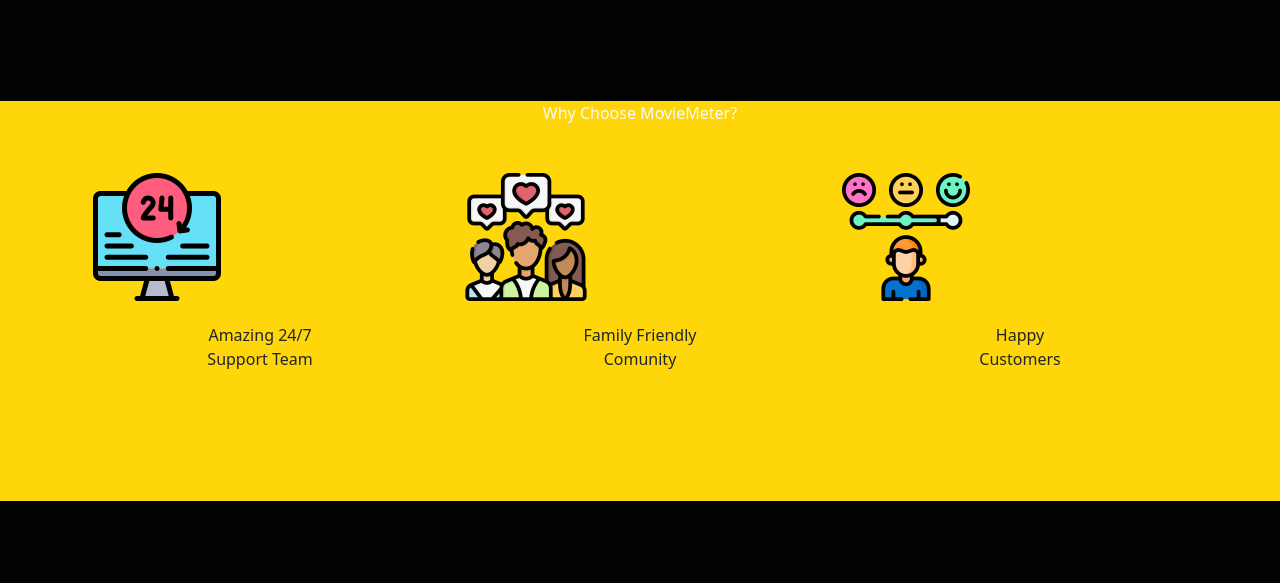
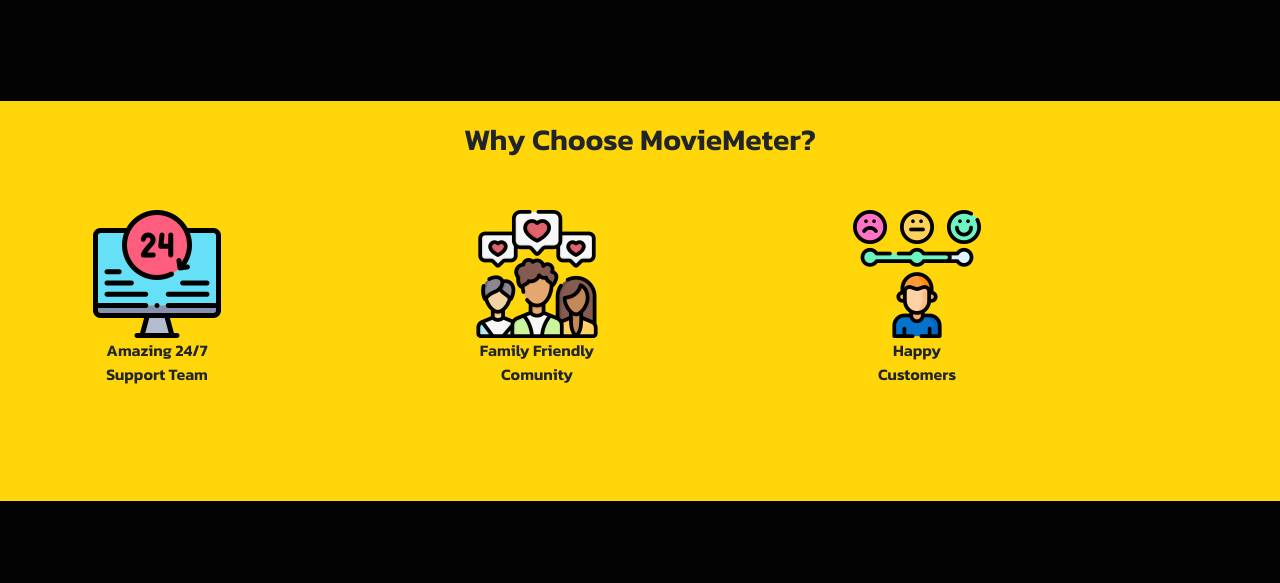
Before and after one commit to DhiradjT/moviemeter, a PHP site: page /about.php in a window 1280 px wide. Shown: the part 545-1128 px from the top of the page. Run offline with PHP 8.4, Linux system fonts and the light colour scheme.

Commit message:
about icons verplaatst

```diff
--- a/about.php
+++ b/about.php
@@ -88,22 +88,25 @@
   <div class="container">
     <div class="row">
 
-    <div class="col-md-12 mb-5 text-center text-light">Why Choose MovieMeter?</div>
+    <div class="col-md-12 mt-3 mb-5 text-center"><div class="head-sup">Why Choose MovieMeter?</div></div>
 
-    <div class="col-md-4"><div class="icon text-center"><img src="./icons/24-hours.png" alt="chat"></div>
+    <div class="col-md-4"><div class="icon text-center"><img src="./icons/24-hours.png" alt="chat">
 <p class="sup-text text-center">Amazing 24/7 <br>
 Support Team</p>
 </div>
+</div>
 
-<div class="col-md-4"><div class="icon"><img src="./icons/rating.png" alt="happy"></div>
+<div class="col-md-4"><div class="icon text-center"><img src="./icons/rating.png" alt="happy">
 <p class="sup-text text-center">Family Friendly <br>
 Comunity</p>
 </div>
+</div>
 
-<div class="col-md-4"><div class="icon"><img src="./icons/consumer.png" alt="chat"></div>
+<div class="col-md-4"><div class="icon text-center"><img src="./icons/consumer.png" alt="chat">
 <p class="sup-text text-center">Happy <br>
  Customers
 </p>
+</div>
 </div>
 
 
--- a/style.css
+++ b/style.css
@@ -181,3 +181,12 @@
 .end {
     margin-top: 100px;
 }
+
+.head-sup {
+    font-family: 'Kanit', sans-serif;
+    font-size: 30px;
+}
+
+.sup-text {
+    font-family: 'Kanit', sans-serif;
+}
```
